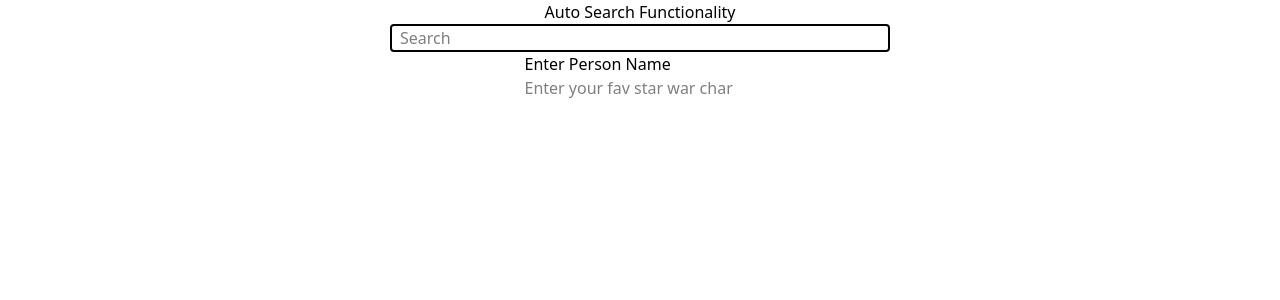
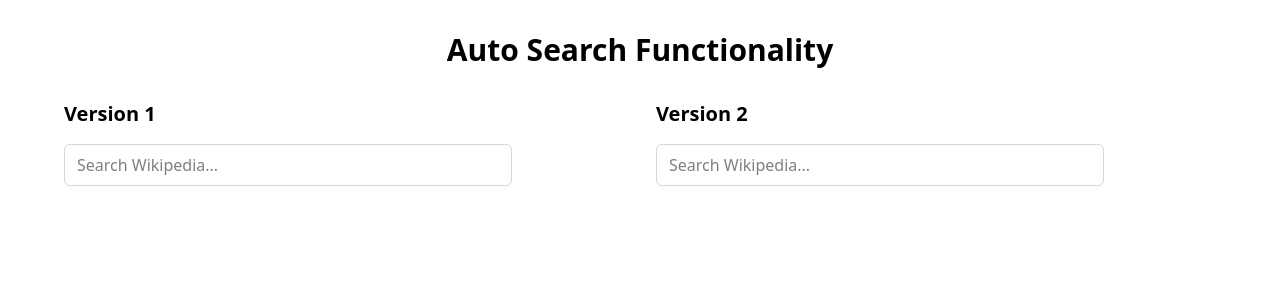
Before and after one commit to mdsameeralam9/react-autocomplete, a React (Vite) app: page / in a window 1280 px wide. Shown: the top 300 px of the page. Built offline with nearby package versions, Linux system fonts and the light colour scheme.

Commit message:
refactor

```diff
--- a/src/App.jsx
+++ b/src/App.jsx
@@ -4,10 +4,18 @@ import AutoComplete2 from "./components/version2/AutoComplete2";
 function App() {
 
   return (
-    <div className="flex flex-col items-center w-full h-screen">
-      <h1>Auto Search Functionality</h1>
-      <AutoComplete />
-      <AutoComplete2 />
+    <div className="flex flex-col items-center w-full h-screen p-8">
+      <h1 className="text-3xl font-bold mb-8">Auto Search Functionality</h1>
+      <div className="flex w-full max-w-6xl gap-8">
+        <div className="flex-1">
+          <h2 className="text-xl font-semibold mb-4">Version 1</h2>
+          <AutoComplete />
+        </div>
+        <div className="flex-1">
+          <h2 className="text-xl font-semibold mb-4">Version 2</h2>
+          <AutoComplete2 />
+        </div>
+      </div>
     </div>
   );
 }
--- a/src/components/AutoComplete.jsx
+++ b/src/components/AutoComplete.jsx
@@ -71,30 +71,27 @@ const AutoComplete = () => {
   }, [search, debounced]);
 
   return (
-    <div className="w-[500px]">
-      <div className="inputWrap">
+    <div className="w-full max-w-md">
       <input
         value={search}
         type="text"
-          placeholder="Search"
-          className="border-2 w-full rounded px-2"
+        placeholder="Search Wikipedia..."
+        className="w-full px-3 py-2 border border-gray-300 rounded-md focus:outline-none focus:ring-2 focus:ring-blue-500 focus:border-blue-500"
         onChange={handleChange}
       />
-      </div>
-
       {search && (
-        <div className="w-full dataCompone border-2 rounded p-2 scroll-auto border-t-0 mt--1">
-          {loading && <p className="text-sm text-gray-500">Loading…</p>}
-          {!loading && err && <p className="text-sm text-red-600">{err}</p>}
+        <div>
+          {loading && <div className="text-sm text-gray-500 p-2">Loading…</div>}
+          {!loading && err && <div className="text-sm text-red-600 p-2">{err}</div>}
           {!loading && !err && results.length === 0 && (
-            <p className="text-sm text-gray-500">No results</p>
+            <div className="text-sm text-gray-500 p-2">Sorry no results found</div>
           )}
           {!loading && !err && results.length > 0 && (
-            <div className="flex flex-col gap-2">
+            <ul className="border border-gray-300 border-t-0 rounded-b-md bg-white shadow-lg max-h-60 overflow-y-auto">
               {results.map((item) => (
+                <li key={item.pageid} className="px-3 py-2 cursor-pointer hover:bg-gray-100 text-gray-900">
                   <a
-                  key={item.pageid}
-                  className="data hover:underline"
+                    className="block hover:underline"
                     href={`https://en.wikipedia.org/wiki/${encodeURIComponent(
                       item.title
                     )}`}
@@ -104,8 +101,9 @@ const AutoComplete = () => {
                   >
                     {item.title}
                   </a>
+                </li>
               ))}
-            </div>
+            </ul>
           )}
         </div>
       )}
--- a/src/components/version2/AutoComplete2.jsx
+++ b/src/components/version2/AutoComplete2.jsx
@@ -12,23 +12,22 @@ export default function AutoComplete2() {
       { signal }
     );
   return (
-    <div className="wrapper">
+    <div className="w-full max-w-md">
       <SearchBox
         id="personName"
         name="personName"
         label="Enter Person Name"
-        placeholder="Enter your fav star war char"
+        placeholder="Search Wikipedia..."
         autoComplete
         styles={{
-          label: "label",
-          input: "input",
+          input: "w-full px-3 py-2 border border-gray-300 rounded-md focus:outline-none focus:ring-2 focus:ring-blue-500 focus:border-blue-500",
         }}
         debounceWait={400}
         listBox={(items, activeIndex) => (
           <ListBox items={items} activeIndex={activeIndex} />
         )}
-        noItemMessage={() => <div>Sorry no person found</div>}
-        errorMessage={() => <div>Something went wrong</div>}
+        noItemMessage={() => <div className="text-sm text-gray-500 p-2">Sorry no results found</div>}
+        errorMessage={() => <div className="text-sm text-red-600 p-2">Something went wrong</div>}
         transformData={transformData}
         promise={dataPromise}
       />
--- a/src/components/version2/ListBox.jsx
+++ b/src/components/version2/ListBox.jsx
@@ -1,25 +1,22 @@
 const ListBox = ({ items, activeIndex }) => {
   return (
-    <ul className="listBoxContainer">
+    <ul className="border border-gray-300 border-t-0 rounded-b-md bg-white shadow-lg max-h-60 overflow-y-auto">
       {items.map((item, index) => (
         <li
-          className={`listBoxItem ${index === activeIndex ? "activeItem" : ""}`}
+          className="px-3 py-2 cursor-pointer hover:bg-gray-100 text-gray-900"
           key={index}
         >
-          {
           <a
-              key={item.pageid}
-              className="data hover:underline"
+            className="block hover:underline"
             href={`https://en.wikipedia.org/wiki/${encodeURIComponent(
               item.title
             )}`}
             target="_blank"
             rel="noreferrer"
-              title={item.snippet.replace(/<[^>]*>?/gm, "")}
+            title={item.snippet?.replace(/<[^>]*>?/gm, "") || item.title}
           >
             {item.title}
           </a>
-          }
         </li>
       ))}
     </ul>
--- a/src/components/version2/SearchBox.jsx
+++ b/src/components/version2/SearchBox.jsx
@@ -60,10 +60,10 @@ const SearchBox = ({
   };
   return (
     <>
-      <label className={styles.label} for={name}>
+      {/* <label className={styles.label} for={name}>
         {label}
       </label>
-      <br />
+      <br /> */}
       <input
         name={name}
         className={styles.input}
```
Lines whose indentation alone changed are shown as unchanged.
